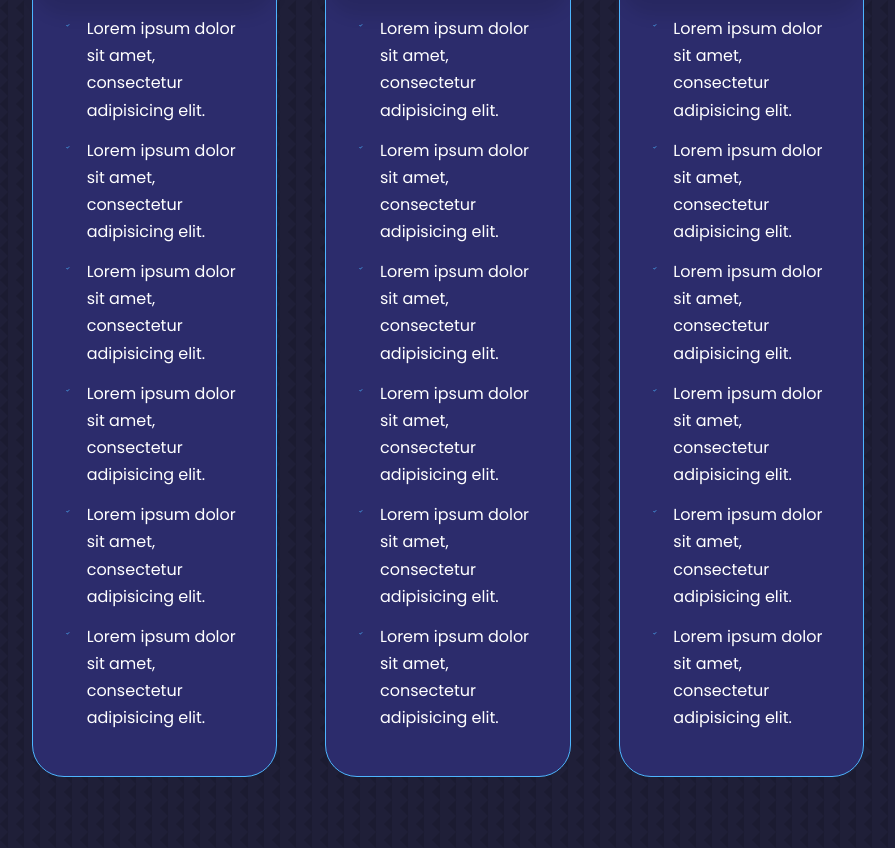
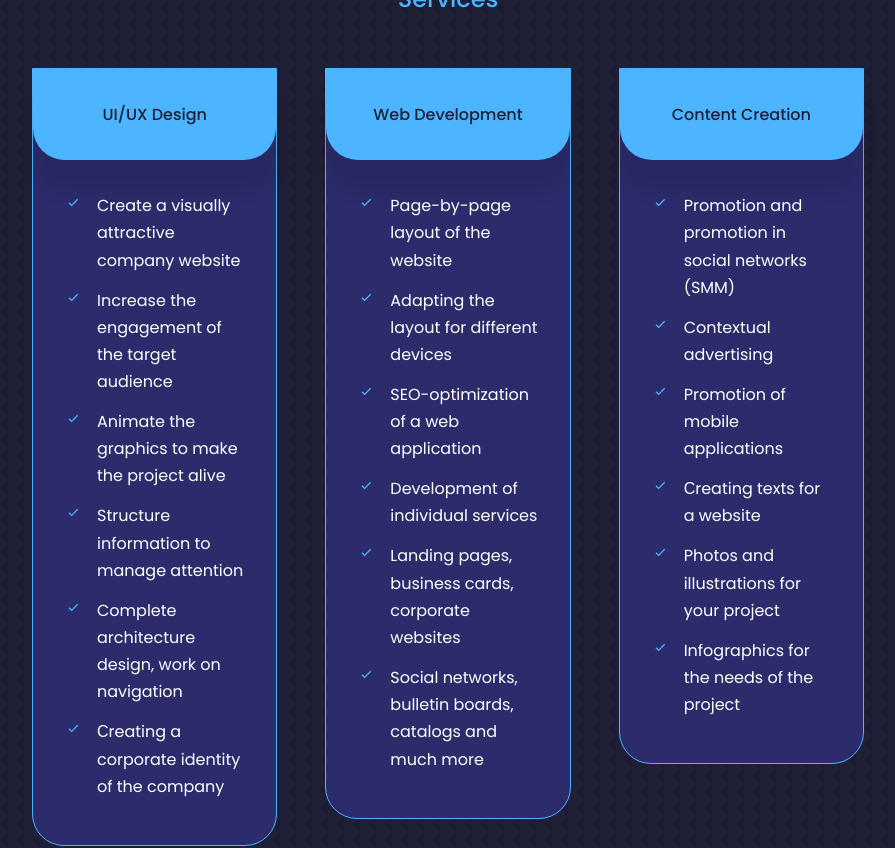
Before and after one commit to leprokuda/MyReactLanding, a React (Create React App) app: page / in a window 1280 px wide. Shown: the part 2720-3568 px from the top of the page, without its empty margins (192-1087 px from the left). Built offline with nearby package versions, Linux system fonts and the light colour scheme.

Commit message:
Добавлен контент в блоки: About me, Services

```diff
--- a/src/components/about/About.jsx
+++ b/src/components/about/About.jsx
@@ -38,7 +38,14 @@ const About = () => {
           </div>
 
           <p>
-            Lorem ipsum dolor sit amet, consectetur adipisicing elit. Architecto atque consequuntur ea maiores natus omnis pariatur quo ut voluptatibus. Distinctio incidunt numquam pariatur possimus provident? Cumque laboriosam natus officiis soluta?
+            I am 23 years old. <br/>
+            I have an education as an information security specialist.
+            Also took several courses on frontend software development and testing.
+            I know CRM systems well, both from the user's side and from the integrator's side. <br/>
+            Experience in development 8 months + <br/>
+            Now I am looking for a permanent job on a remote basis. <br/>
+            My dream: to become a sought-after fullstack developer <br/>
+            Write to me, I will be glad to cooperate with you, as well as to communicate and exchange experiences!
           </p>
 
           <a href="#contacts" className="btn btn-primary">Let's Talk</a>
--- a/src/components/services/Services.jsx
+++ b/src/components/services/Services.jsx
@@ -17,27 +17,27 @@ const Services = () => {
           <ul className="service__list">
             <li>
               <BiCheck className="service__list-icon" />
-              <p>Lorem ipsum dolor sit amet, consectetur adipisicing elit.</p>
+              <p>Create a visually attractive company website</p>
             </li>
             <li>
               <BiCheck className="service__list-icon" />
-              <p>Lorem ipsum dolor sit amet, consectetur adipisicing elit.</p>
+              <p>Increase the engagement of the target audience</p>
             </li>
             <li>
               <BiCheck className="service__list-icon" />
-              <p>Lorem ipsum dolor sit amet, consectetur adipisicing elit.</p>
+              <p>Animate the graphics  to make the project alive</p>
             </li>
             <li>
               <BiCheck className="service__list-icon" />
-              <p>Lorem ipsum dolor sit amet, consectetur adipisicing elit.</p>
+              <p>Structure information to manage attention</p>
             </li>
             <li>
               <BiCheck className="service__list-icon" />
-              <p>Lorem ipsum dolor sit amet, consectetur adipisicing elit.</p>
+              <p>Complete architecture design, work on navigation</p>
             </li>
             <li>
               <BiCheck className="service__list-icon" />
-              <p>Lorem ipsum dolor sit amet, consectetur adipisicing elit.</p>
+              <p>Сreating a corporate identity of the company</p>
             </li>
           </ul>
         </article>
@@ -50,27 +50,27 @@ const Services = () => {
           <ul className="service__list">
             <li>
               <BiCheck className="service__list-icon" />
-              <p>Lorem ipsum dolor sit amet, consectetur adipisicing elit.</p>
+              <p>Page-by-page layout of the website</p>
             </li>
             <li>
               <BiCheck className="service__list-icon" />
-              <p>Lorem ipsum dolor sit amet, consectetur adipisicing elit.</p>
+              <p>Adapting the layout for different devices</p>
             </li>
             <li>
               <BiCheck className="service__list-icon" />
-              <p>Lorem ipsum dolor sit amet, consectetur adipisicing elit.</p>
+              <p>SEO-optimization of a web application</p>
             </li>
             <li>
               <BiCheck className="service__list-icon" />
-              <p>Lorem ipsum dolor sit amet, consectetur adipisicing elit.</p>
+              <p>Development of individual services</p>
             </li>
             <li>
               <BiCheck className="service__list-icon" />
-              <p>Lorem ipsum dolor sit amet, consectetur adipisicing elit.</p>
+              <p>Landing pages, business cards, corporate websites</p>
             </li>
             <li>
               <BiCheck className="service__list-icon" />
-              <p>Lorem ipsum dolor sit amet, consectetur adipisicing elit.</p>
+              <p>Social networks, bulletin boards, catalogs and much more</p>
             </li>
           </ul>
         </article>
@@ -83,27 +83,27 @@ const Services = () => {
           <ul className="service__list">
             <li>
               <BiCheck className="service__list-icon" />
-              <p>Lorem ipsum dolor sit amet, consectetur adipisicing elit.</p>
+              <p>Promotion and promotion in social networks (SMM)</p>
             </li>
             <li>
               <BiCheck className="service__list-icon" />
-              <p>Lorem ipsum dolor sit amet, consectetur adipisicing elit.</p>
+              <p>Contextual advertising</p>
             </li>
             <li>
               <BiCheck className="service__list-icon" />
-              <p>Lorem ipsum dolor sit amet, consectetur adipisicing elit.</p>
+              <p>Promotion of mobile applications</p>
             </li>
             <li>
               <BiCheck className="service__list-icon" />
-              <p>Lorem ipsum dolor sit amet, consectetur adipisicing elit.</p>
+              <p>Сreating texts for a website</p>
             </li>
             <li>
               <BiCheck className="service__list-icon" />
-              <p>Lorem ipsum dolor sit amet, consectetur adipisicing elit.</p>
+              <p>Photos and illustrations for your project</p>
             </li>
             <li>
               <BiCheck className="service__list-icon" />
-              <p>Lorem ipsum dolor sit amet, consectetur adipisicing elit.</p>
+              <p>Infographics for the needs of the project</p>
             </li>
           </ul>
         </article>
--- a/src/components/services/services.css
+++ b/src/components/services/services.css
@@ -42,6 +42,7 @@
 }
 
 .service__list-icon {
+  flex-shrink: 0;
   color: var(--color-primary);
   margin-top: 2px;
 }
```
Also changed, not shown: src/assets/img/about__me.jpg, 1 other file (tests, documents, lock files or other folders).
